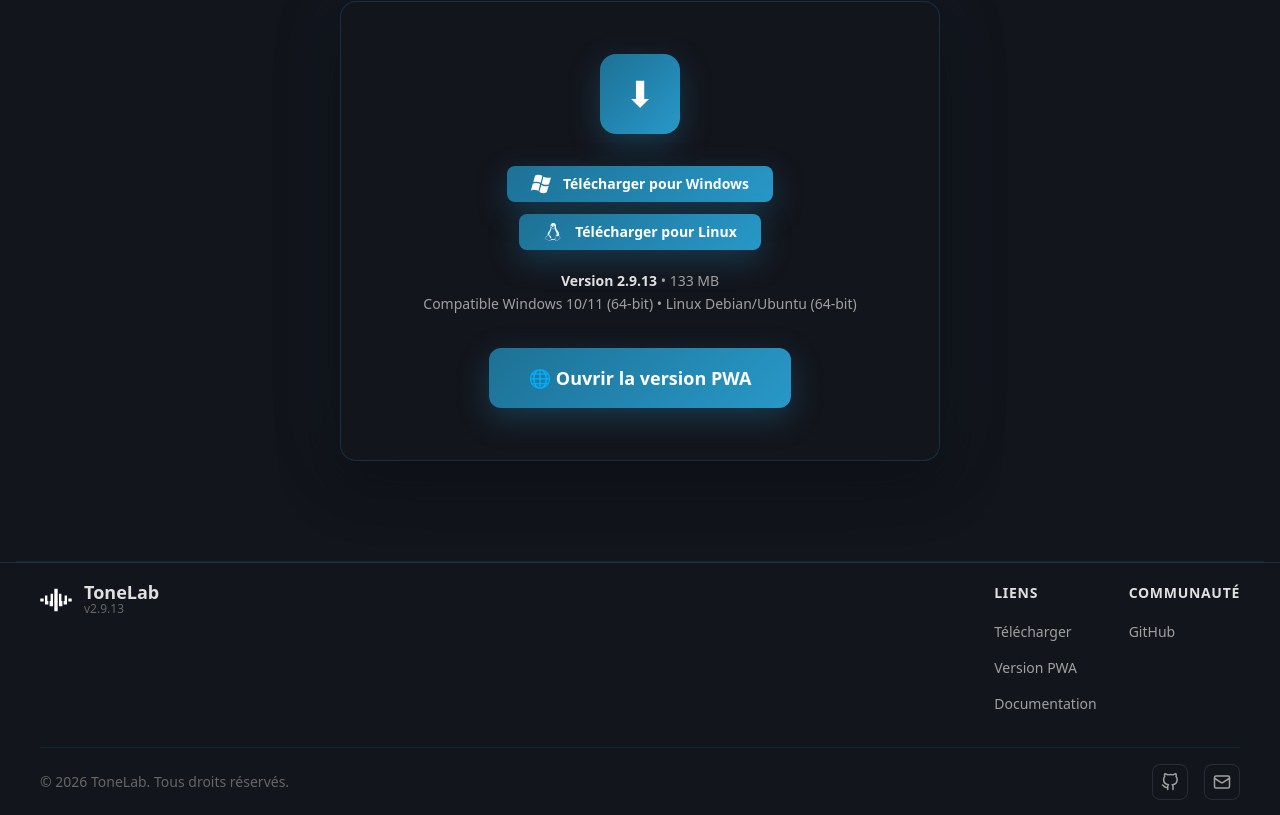
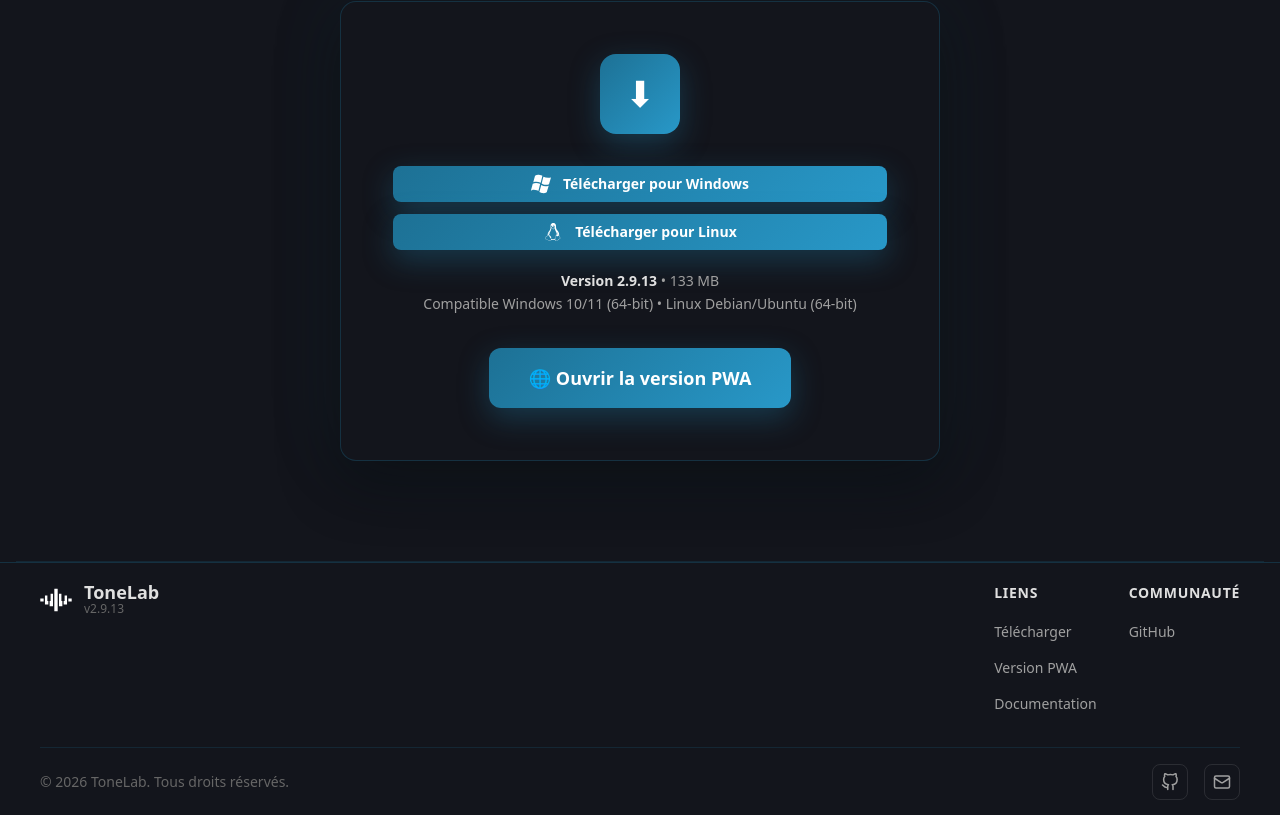
Before and after one commit to DjoAHP/tone-lab-landingpage, a React (Vite) app: page / in a window 1280 px wide. Shown: the part 2937-3752 px from the top of the page. Built offline with nearby package versions, Linux system fonts and the light colour scheme.

Commit message:
🔧 Download : boutons Windows/Linux empilés verticalement (flex w-full)

```diff
--- a/src/components/Download.tsx
+++ b/src/components/Download.tsx
@@ -65,7 +65,7 @@
             href={`${CONFIG.DOWNLOAD_BASE_URL}/download/v${CONFIG.APP_VERSION}/ToneLab-${CONFIG.APP_VERSION}_windows.exe`}
             download={`ToneLab-${CONFIG.APP_VERSION}_windows.exe`}
             aria-label={`Télécharger ToneLab v${CONFIG.APP_VERSION} pour Windows (133 MB, compatible 10/11 64-bit)`}
-            className="inline-flex items-center justify-center gap-3 px-6 py-2 rounded-lg font-semibold text-sm text-white mb-3"
+            className="flex items-center justify-center gap-3 w-full px-6 py-2 rounded-lg font-semibold text-sm text-white mb-3"
             style={primaryButtonStyle}
             onMouseEnter={(e) => {
               e.currentTarget.style.transform = 'scale(1.05)';
@@ -85,7 +85,7 @@
             href={`${CONFIG.DOWNLOAD_BASE_URL}/download/v${CONFIG.APP_VERSION}/ToneLab-${CONFIG.APP_VERSION}_linux.deb`}
             download={`ToneLab-${CONFIG.APP_VERSION}_linux.deb`}
             aria-label={`Télécharger ToneLab v${CONFIG.APP_VERSION} pour Linux (Debian/Ubuntu 64-bit)`}
-            className="inline-flex items-center justify-center gap-3 px-6 py-2 rounded-lg font-semibold text-sm text-white mb-5"
+            className="flex items-center justify-center gap-3 w-full px-6 py-2 rounded-lg font-semibold text-sm text-white mb-5"
             style={primaryButtonStyle}
             onMouseEnter={(e) => {
               e.currentTarget.style.transform = 'scale(1.05)';
```
